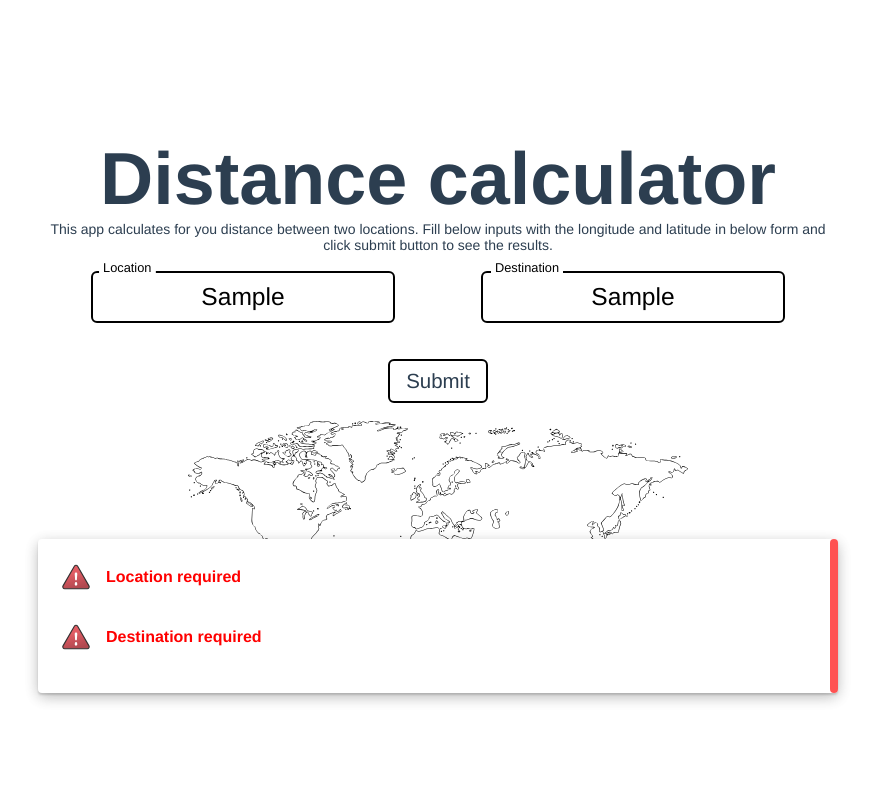
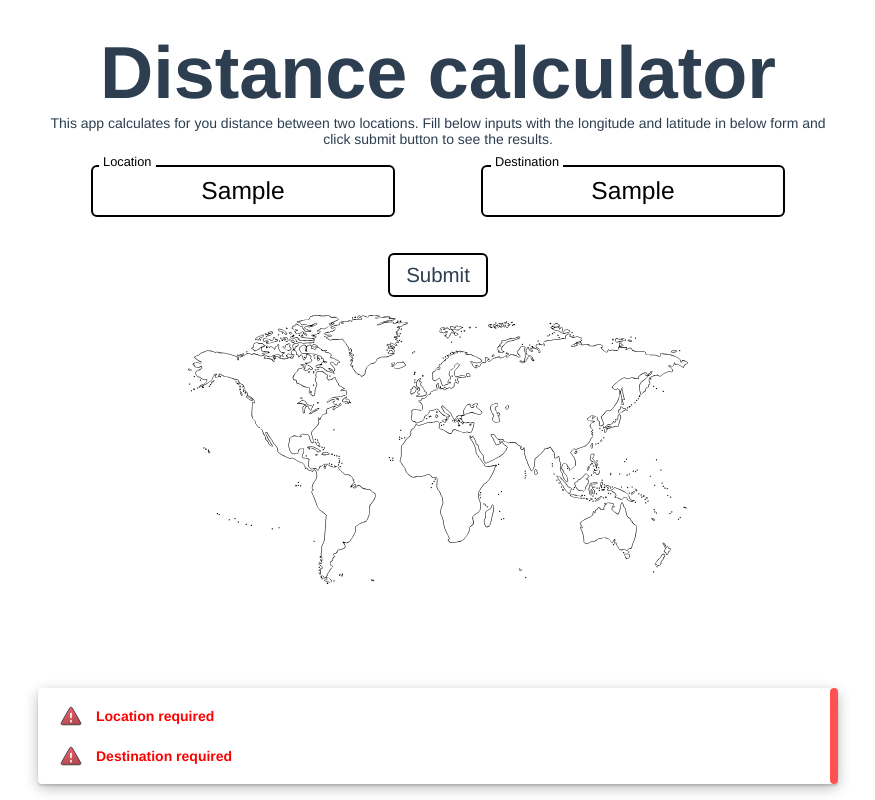
Before and after one commit to dudziema/DistanceCalculator, a Vue app: page / in a window 1280 px wide. Both pictures are taken after typing "Sample", "Sample" into the empty fields and a click on the button "Submit". Shown: the whole page, without its empty margins (202-1077 px from the left). Built offline with nearby package versions, Linux system fonts and the light colour scheme.

Commit message:
Refactor

```diff
--- a/src/assets/stylesheets/main.scss
+++ b/src/assets/stylesheets/main.scss
@@ -20,7 +20,7 @@ body {
   display: flex;
   flex-direction: column;
   align-items: center;
-  justify-content: center;
+  justify-content: flex-start;
   align-content: center;
   height: 100vh;
 }
--- a/src/classes/Context.ts
+++ b/src/classes/Context.ts
@@ -1,14 +1,14 @@
 import { ServiceApi } from './services/ServiceApi'
 import { ServiceLoader } from './services/ServiceLoader'
-import { ServiceAllert } from './services/ServiceAllert'
+import { ServiceAlert } from './services/ServiceAlert'
 export class Context {
   serviceApi: ServiceApi
   serviceLoader: ServiceLoader
-  serviceAllert: ServiceAllert
+  serviceAlert: ServiceAlert
 
   constructor() {
     this.serviceApi = new ServiceApi()
     this.serviceLoader = new ServiceLoader()
-    this.serviceAllert = new ServiceAllert()
+    this.serviceAlert = new ServiceAlert()
   }
 }
--- a/src/classes/services/ServiceAllert.ts
+++ b/src/classes/services/ServiceAlert.ts
@@ -1,6 +1,6 @@
 import { shallowRef, ref, computed } from 'vue'
 
-export class ServiceAllert {
+export class ServiceAlert {
   private _config: any
   private _isVisible: any
   constructor() {
@@ -19,7 +19,7 @@ export class ServiceAllert {
     this._config.value = {}
   }
 
-  get allertConfig() {
+  get alertConfig() {
     return computed(() => this._config.value)
   }
 
--- a/src/components/TheAllert.vue
+++ b/src/components/TheAlert.vue
@@ -1,40 +1,41 @@
 <script lang="ts" setup>
-import {ref, onMounted, computed, watchEffect} from 'vue'
+import { computed } from 'vue'
+import { useContext } from '@/composables/context'
 import ImageError from '@/assets/ImageError.vue'
-import { useContext } from '@/composables/context'
 
 const ctx: any = useContext()
-const { serviceAllert } = ctx
-const { allertConfig } = serviceAllert
+const { serviceAlert } = ctx
+const { alertConfig } = serviceAlert
 
-const isVisible = computed(() => serviceAllert.isVisible.value)
+const isVisible = computed(() => serviceAlert.isVisible.value)
 </script>
 
 <template>
   <div
     v-if="isVisible"
-    class="allert"
+    class="alert"
   >
     <div
-      v-for="(validationError, index) in allertConfig"
+      v-for="(validationError, index) in alertConfig"
       :key="index"
-      class="allert-error"
+      class="alert__error"
     >
-      <ImageError class="allert-img" />
-      <p>{{validationError}}</p>
-    </div><br/>
-    <div class="allert-border" />
+      <ImageError class="alert__error-img" />
+
+      <p>{{ validationError }}</p>
+    </div>
+
+    <div class="alert__border" />
   </div>
 </template>
 
 <style lang="scss" scoped>
-.allert {
+.alert {
   display: flex;
   flex-direction: column;
   align-content: flex-start;
   align-items: flex-start;
-  font-size: 16px;
-  margin-bottom: 16px;
+  font-size: 14px;
   padding: 8px;
   position: relative;
   transition: .3s cubic-bezier(.25,.8,.5,1);
@@ -44,34 +45,34 @@ const isVisible = computed(() => serviceAllert.isVisible.value)
   box-shadow: 0 4px 15px -2px rgba(0,0,0,.2),0 2px 2px 0 rgba(0,0,0,.14),0 4px 15px 0 rgba(0,0,0,.12);
   border-radius: 4px;
 
-  &-error {
+  &__error {
     display: flex;
     flex-direction: column;
-    font-weight:600;
-    width:100%;
+    font-weight: 600;
+    width: 100%;
+    height: 40px;
     flex-direction: row;
     align-items: center;
     align-content: center;
     justify-content: flex-start;
 
+    &-img {
+      width: 30px;
+      margin: 10px;
+    }
   }
 
-  &-border {
+  &__border {
     background-color: #ff5252;
     border-color: #ff5252;
     border-width: 4px;
     content: "";
     position: absolute;
     right: 0;
-    top:0;
+    top: 0;
     bottom: 0;
     width: 8px;
     border-radius: inherit;
   }
-
-  &-img {
-    width: 40px;
-    margin:10px;
-  }
 }
 </style>
--- a/src/components/TheLoader.vue
+++ b/src/components/TheLoader.vue
@@ -11,18 +11,19 @@
   </div>
 </template>
 
-<style scoped>
+<style lang="scss" scoped>
 .lds-roller {
   display: inline-block;
   position: relative;
   width: 80px;
   height: 80px;
-}
-.lds-roller div {
+
+  div {
     animation: lds-roller 1.2s cubic-bezier(0.5, 0, 0.5, 1) infinite;
     transform-origin: 40px 40px;
   }
-.lds-roller div:after {
+
+  div:after {
     content: ' ';
     display: block;
     position: absolute;
@@ -32,62 +33,64 @@
     background: rgb(5, 142, 233);
     margin: -4px 0 0 -4px;
   }
-.lds-roller div:nth-child(1) {
+  div:nth-child(1) {
     animation-delay: -0.036s;
   }
-.lds-roller div:nth-child(1):after {
+  div:nth-child(1):after {
     top: 63px;
     left: 63px;
   }
-.lds-roller div:nth-child(2) {
+  div:nth-child(2) {
     animation-delay: -0.072s;
   }
-.lds-roller div:nth-child(2):after {
+  div:nth-child(2):after {
     top: 68px;
     left: 56px;
   }
-.lds-roller div:nth-child(3) {
+  div:nth-child(3) {
     animation-delay: -0.108s;
   }
-.lds-roller div:nth-child(3):after {
+  div:nth-child(3):after {
     top: 71px;
     left: 48px;
   }
-.lds-roller div:nth-child(4) {
+  div:nth-child(4) {
     animation-delay: -0.144s;
   }
-.lds-roller div:nth-child(4):after {
+  div:nth-child(4):after {
     top: 72px;
     left: 40px;
   }
-.lds-roller div:nth-child(5) {
+  div:nth-child(5) {
     animation-delay: -0.18s;
   }
-.lds-roller div:nth-child(5):after {
+  div:nth-child(5):after {
     top: 71px;
     left: 32px;
   }
-.lds-roller div:nth-child(6) {
+  div:nth-child(6) {
     animation-delay: -0.216s;
   }
-.lds-roller div:nth-child(6):after {
+  div:nth-child(6):after {
     top: 68px;
     left: 24px;
   }
-.lds-roller div:nth-child(7) {
+  div:nth-child(7) {
     animation-delay: -0.252s;
   }
-.lds-roller div:nth-child(7):after {
+  div:nth-child(7):after {
     top: 63px;
     left: 17px;
   }
-.lds-roller div:nth-child(8) {
+  div:nth-child(8) {
     animation-delay: -0.288s;
   }
-.lds-roller div:nth-child(8):after {
+  div:nth-child(8):after {
     top: 56px;
     left: 12px;
   }
+}
+
 @keyframes lds-roller {
   0% {
     transform: rotate(0deg);
--- a/src/components/ui/FormBase.vue
+++ b/src/components/ui/FormBase.vue
@@ -1,10 +1,8 @@
 <script lang="ts" setup>
 import { Ref, ref } from 'vue'
 import { useContext } from '@/composables/context'
-
 import InputBase from '@/components/ui/InputBase.vue'
 import ButtonBase from '@/components/ui/ButtonBase.vue'
-
 import LocationParams from '@/types/LocationParams'
 import FormInput from '@/types/FormInput'
 import InputLabels from '@/types/InputLabels'
@@ -15,8 +13,14 @@ interface Props {
 
 const { inputs } = defineProps<Props>()
 
+const ctx: any = useContext()
+const { serviceLoader } = ctx
+const { serviceApi } = ctx
+const { serviceAlert } = ctx
+
 const location: Ref<string> = ref('')
 const destination: Ref<string> = ref('')
+const distance: Ref<string> = ref('')
 
 function saveInputValue(inputValue: string, inputName: InputLabels) {
   switch (inputName) {
@@ -28,41 +32,43 @@ function saveInputValue(inputValue: string, inputName: InputLabels) {
     break
   }
 }
-const ctx: any = useContext()
-const { serviceLoader } = ctx
-const { serviceApi } = ctx
-const { serviceAllert } = ctx
+
+const params = () => {
+  return {
+    origins: location.value,
+    destinations: destination.value,
+    key: process.env.VUE_APP_API_KEY,
+  } as LocationParams
+}
+
 const emit = defineEmits<{
   (e: 'distance', distanceValue: string): void
 }>()
-const distance: Ref<string> = ref('')
 
 function submit() {
+  emit('distance', '')
   validationErrors.value = []
-  emit('distance', '')
+
   checkForm()
+  if(validationErrors.value.length > 0) return
 
-  if(validationErrors.value.length > 0) {
-    serviceAllert.open(validationErrors.value)
+  serviceLoader.show()
+  serviceApi.get(params())
+    .then(({ data }: any) => {
+      let distanceValue = data.rows[0].elements[0]
 
-    return
-  }
-  serviceLoader.show()
-  const params: LocationParams = {
-    origins: location.value,
-    destinations: destination.value,
-    key: process.env.VUE_APP_API_KEY,
-  }
-  serviceApi
-    .get(params)
-    .then((data: any) => {
-      distance.value = data.data.rows[0].elements[0].distance.text
-      emit('distance', distance.value)
+      if(distanceValue.distance) {
+        distance.value = distanceValue.distance.text
+        emit('distance', distance.value)
+      } else {
+        serviceAlert.open(['Distance can not be calculated for this locations.'])
+      }
+
       serviceLoader.hide()
     })
     .catch((e: any) => {
-      console.log(e)
       serviceLoader.hide()
+      serviceAlert.open(['Something went wrong. Please, try again later'])
     })
 }
 
@@ -86,20 +92,22 @@ function checkForm() {
   } else if (!isInputValid(destination.value)){
     validationErrors.value.push('Valid destination required')
   }
+
+  if(validationErrors.value.length > 0) {
+    serviceAlert.open(validationErrors.value)
+  }
 }
 </script>
 
 <template>
   <div class="form-base">
-    <form
-      class="form-base__form"
-    >
+    <form class="form-base__form">
       <div class="form-base__inputs">
         <InputBase
           v-for="(input, index) in inputs"
           :key="index"
+          type="text"
           :label="input.label"
-          type="text"
           :placeholder="input.placeholder"
           @saveInputValue="saveInputValue"
         />
@@ -126,9 +134,10 @@ function checkForm() {
   &__form {
     display: flex;
     flex-direction: column;
-      align-items: center;
-  align-content: center;
+    align-items: center;
+    align-content: center;
   }
+
   &__inputs {
     display: flex;
     flex-direction: row;
--- a/src/views/DistanceCalculator.vue
+++ b/src/views/DistanceCalculator.vue
@@ -3,10 +3,13 @@ import { Ref, ref } from 'vue'
 import { useContext } from '@/composables/context'
 import FormBase from '@/components/ui/FormBase.vue'
 import TheLoader from '@/components/TheLoader.vue'
-import TheAllert from '@/components/TheAllert.vue'
+import TheAlert from '@/components/TheAlert.vue'
 import ImageMap from '@/assets/ImageMap.vue'
 import FormInput from '@/types/FormInput'
 import InputLabels from '@/types/InputLabels'
+
+const ctx: any = useContext()
+const { serviceLoader } = ctx
 
 const inputs: FormInput[] = [
   {
@@ -23,56 +26,61 @@ const distance: Ref<string> = ref('')
 function displayDistance(resultDistance: string) {
   distance.value = resultDistance
 }
-
-const ctx: any = useContext()
-const { serviceLoader } = ctx
 </script>
 
 <template>
-  <div class="main">
-    <h2 class="form-base__title">Distance calculator</h2>
-    <p>
+  <div class="distance-calculator">
+    <h2 class="distance-calculator__title">Distance calculator</h2>
+
+    <p class="distance-calculator__info">
       This app calculates for you distance between two locations. Fill below
       inputs with the longitude and latitude in below form and click submit
       button to see the results.
     </p>
+
     <FormBase
       :inputs="inputs"
       @distance="displayDistance"
     />
+    <div>
+
       <TheLoader v-if="serviceLoader.isVisible.value" />
-    <span v-if="distance">
+
+      <p v-if="distance">
         The distance between is <b>{{ distance }}</b>
-    </span>
-    <p>
-      <ImageMap class="map" />
       </p>
-    <TheAllert class="main-allert"/>
+    </div>
+
+    <ImageMap class="distance-calculator__map" />
+
+    <TheAlert class="distance-calculator__alert"/>
   </div>
 </template>
 
 <!-- Add "scoped" attribute to limit CSS to this component only -->
 <style scoped lang="scss">
-.main {
+.distance-calculator {
+  height:100%;
   width: 800px;
-  position: relative;
-  height:100%;
   margin-top:30px;
-  &-allert {
-    position: absolute;
-    bottom: 15px;
-    width: 100%;
 
-  }
-}
-.map {
-  width: 500px;
-}
-h2 {
+  &__title {
     font-weight: 600;
     font-size: 2.4em;
   }
-p {
+
+  &__info {
     font-size: 14px;
   }
+
+  &__map {
+    width: 500px;
+  }
+
+  &__alert {
+    position: absolute;
+    bottom: 16px;
+    width: 800px;
+  }
+}
 </style>
```
Lines whose indentation alone changed are shown as unchanged.
